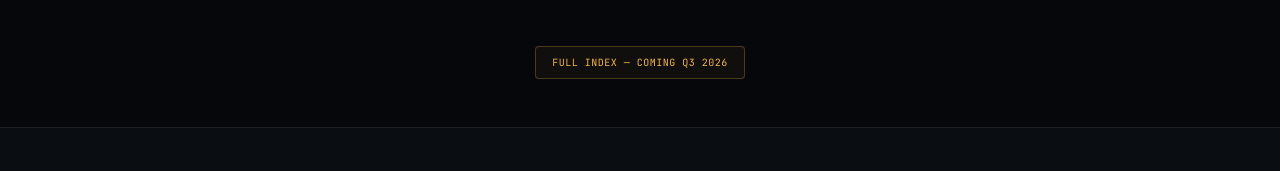
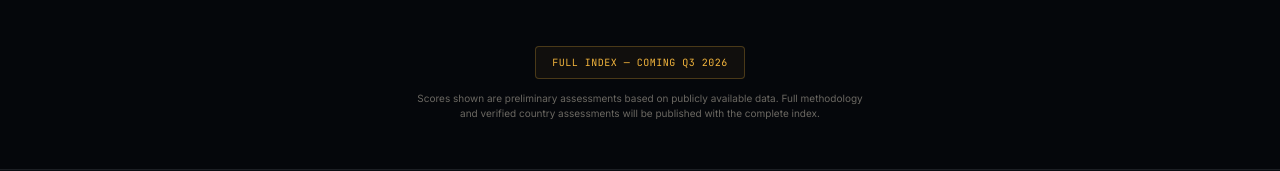
Before and after one commit to kekelebaka-dotcom/goodai-global, a Next.js app: page /ai-index in a window 1280 px wide. Shown: the part 860-1031 px from the top of the page. Built offline with nearby package versions, Linux system fonts and the light colour scheme.

Commit message:
fix: Add preliminary assessment disclaimer to Africa AI Index scores
Scores are based on publicly available data. Full verified methodology
will be published with the complete index in Q3 2026.

```diff
--- a/src/app/ai-index/page.tsx
+++ b/src/app/ai-index/page.tsx
@@ -66,10 +66,13 @@ export default function IndexPage() {
           ))}
         </div>
 
-        <div className="text-center">
+        <div className="text-center space-y-3">
           <span className="inline-block font-mono text-[10px] tracking-wider uppercase px-4 py-2 rounded border border-[rgba(244,182,61,0.25)] text-[#F4B63D] bg-[rgba(244,182,61,0.05)]">
             Full Index — Coming Q3 2026
           </span>
+          <p className="text-[10px] text-[#6B6862] max-w-md mx-auto">
+            Scores shown are preliminary assessments based on publicly available data. Full methodology and verified country assessments will be published with the complete index.
+          </p>
         </div>
       </section>
       <Footer />
```
